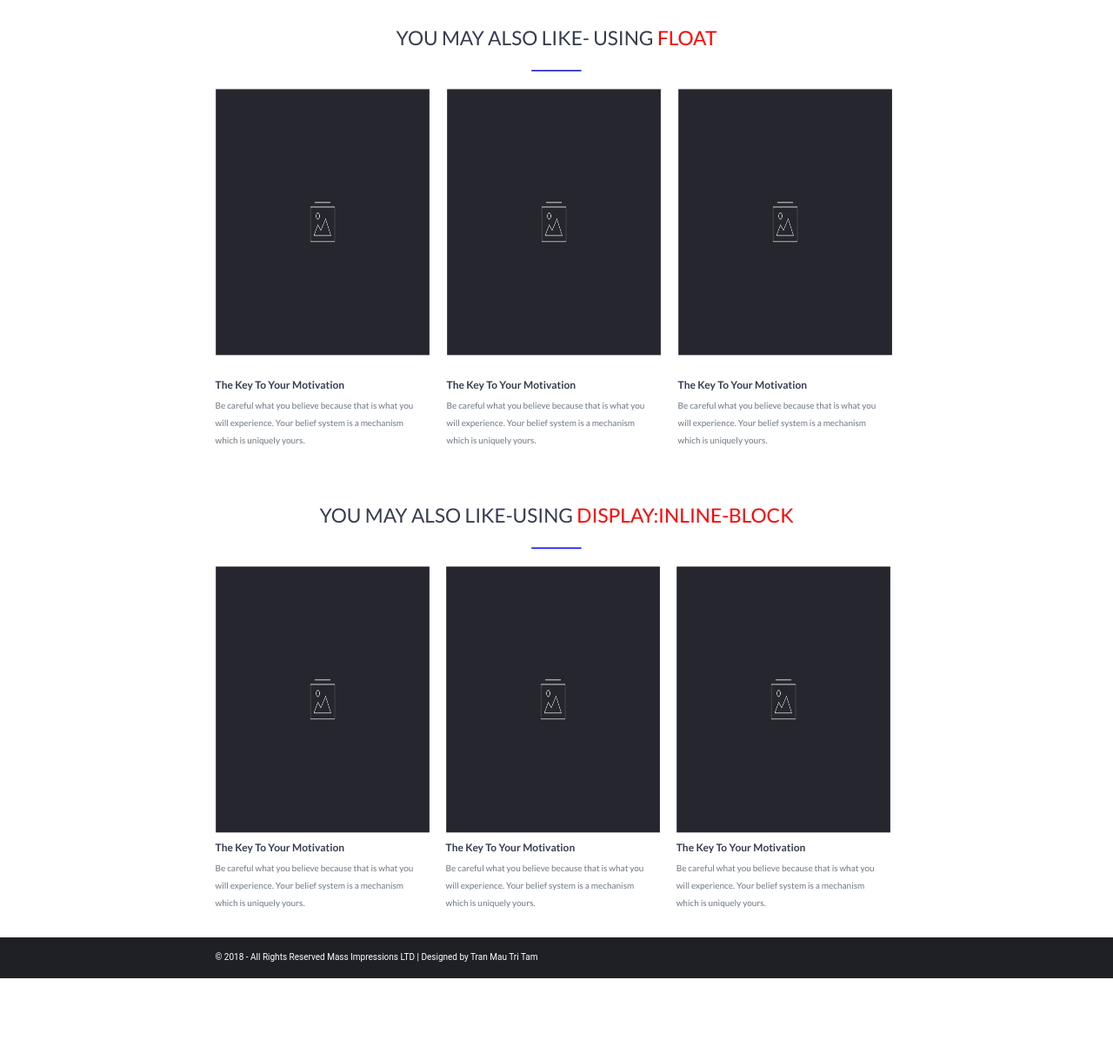
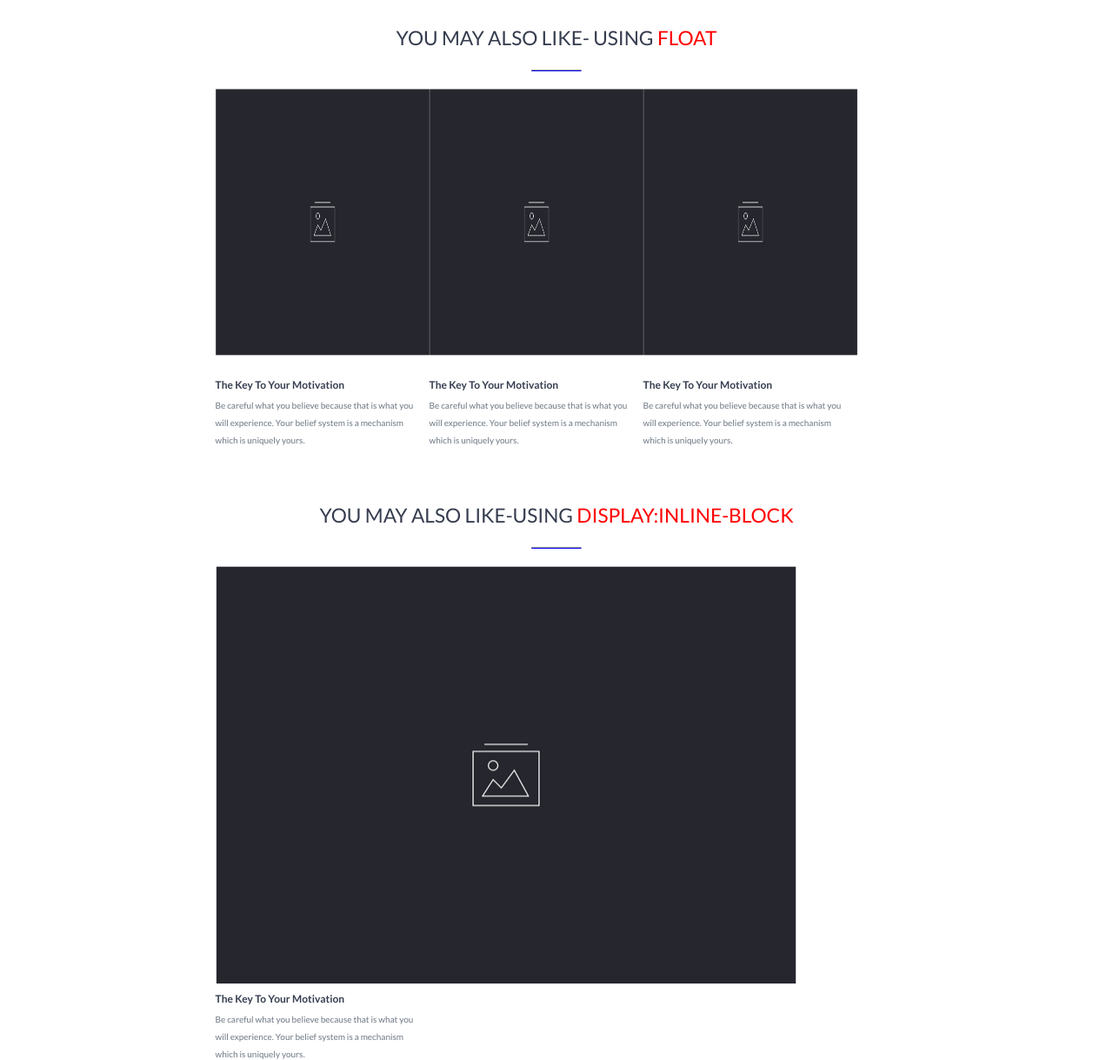
Before and after one commit to harendra2691/Single-Blog_CA, a plain HTML site: page index.html in a window 1280 px wide. Shown: the part 2286-3505 px from the top of the page at 87% size. Before the commit the page ends 3411 px from the top, so only its background shows below. Drawn offline with Linux system fonts and the light colour scheme.

Commit message:
Update index.html

```diff
--- a/index.html
+++ b/index.html
@@ -155,13 +155,12 @@
           <hr class="h-rule" />
 
           <div class="card-container font-fam">
-            <div class="card card-margin">
+            <div class="card">
               <img
                 src="img.jpg"
                 alt="blackyy-1"
                 title="blackyy-1"
-                width="246px"
-                height="307px"
+
               />
               <h6 class="card-head head-color">The Key To Your Motivation</h6>
               <p class="card-text txt-color">
@@ -170,13 +169,12 @@
                 uniquely yours.
               </p>
             </div>
-            <div class="card card-margin">
+            <div class="card">
               <img
                 src="img.jpg"
                 alt="blackyy-2"
                 title="blackyy-2"
-                width="246px"
-                height="307px"
+
               />
               <h6 class="card-head head-color">The Key To Your Motivation</h6>
               <p class="card-text txt-color">
@@ -190,8 +188,7 @@
                 src="img.jpg"
                 alt="blackyy-3"
                 title="blackyy-3"
-                width="246px"
-                height="307px"
+
               />
               <h6 class="card-head head-color">The Key To Your Motivation</h6>
               <p class="card-text txt-color">
@@ -218,8 +215,7 @@
                 src="img.jpg"
                 alt="blackyy-1"
                 title="blackyy-1"
-                width="246px"
-                height="307px"
+
               />
               <h6 class="card-head head-color">The Key To Your Motivation</h6>
               <p class="card-text txt-color">
@@ -228,13 +224,12 @@
                 uniquely yours.
               </p>
             </div>
-            <div class="second-card second-card-margin">
+            <div class="second-card">
               <img
                 src="img.jpg"
                 alt="blackyy-2"
                 title="blackyy-2"
-                width="246px"
-                height="307px"
+
               />
               <h6 class="card-head head-color">The Key To Your Motivation</h6>
               <p class="card-text txt-color">
@@ -243,13 +238,12 @@
                 uniquely yours.
               </p>
             </div>
-            <div class="second-card second-card-margin">
+            <div class="second-card ">
               <img
                 src="img.jpg"
                 alt="blackyy-3"
                 title="blackyy-3"
-                width="246px"
-                height="307px"
+
               />
               <h6 class="card-head head-color">The Key To Your Motivation</h6>
               <p class="card-text txt-color">
```
